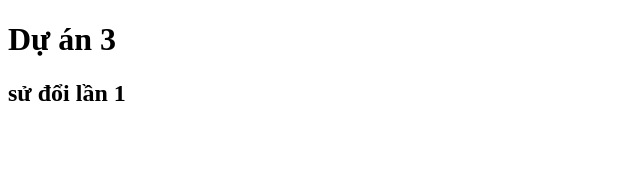
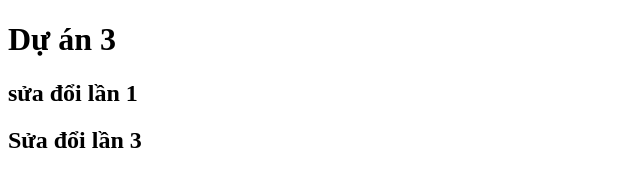
Before and after one commit to thanhdat2251120414/duan3, a plain HTML site: page index.html in a window 1280 px wide. Shown: the whole page, without its empty margins (0-640 px from the left). Drawn offline with Linux system fonts and the light colour scheme.

Commit message:
test commit lan3

```diff
--- a/index.html
+++ b/index.html
@@ -7,6 +7,7 @@
   </head>
   <body>
     <h1>Dự án 3</h1>
-    <h2>sử đổi lần 1</h2>
+    <h2>sửa đổi lần 1</h2>
+    <h2>Sửa đổi lần 3</h2>
   </body>
 </html>
```
